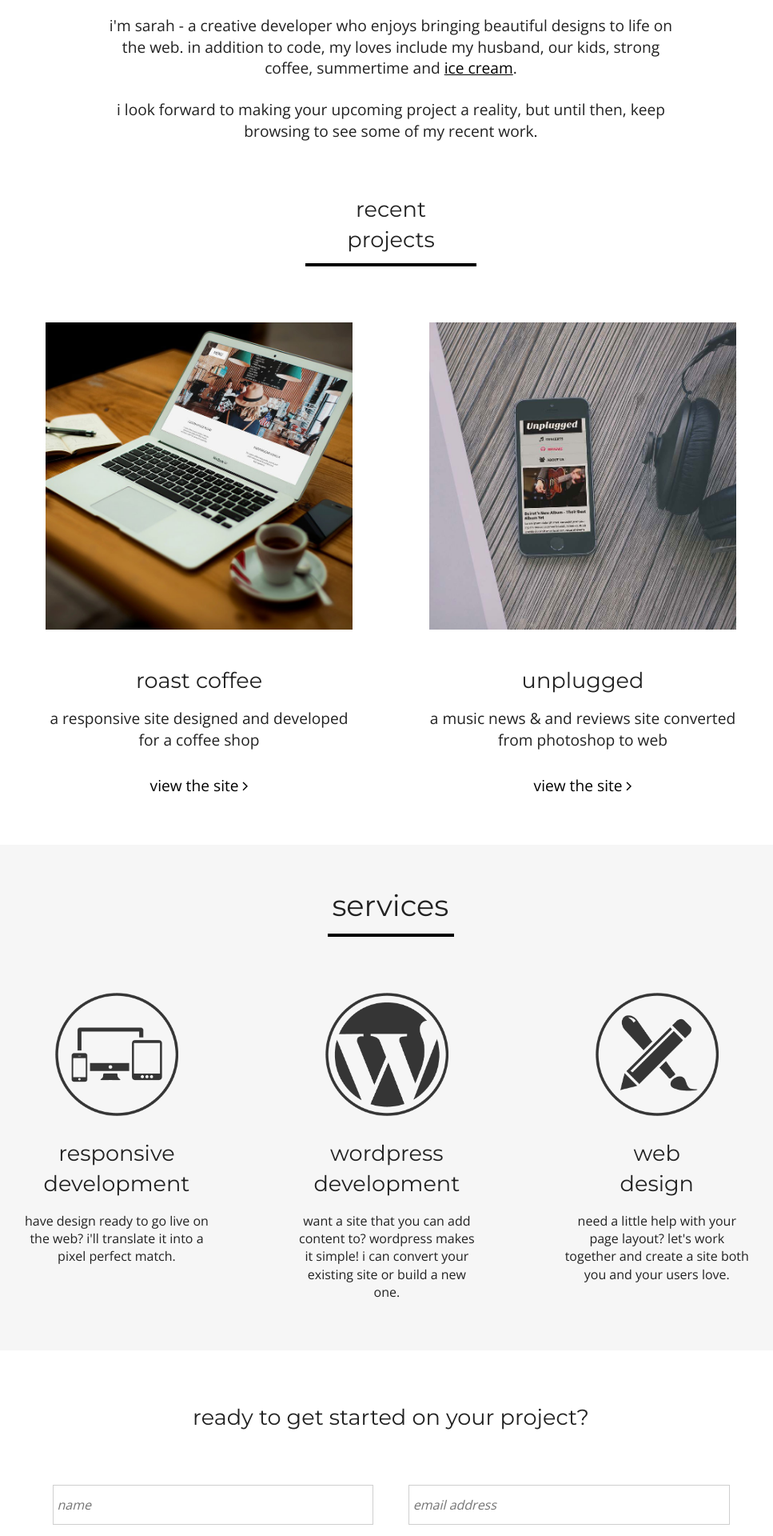
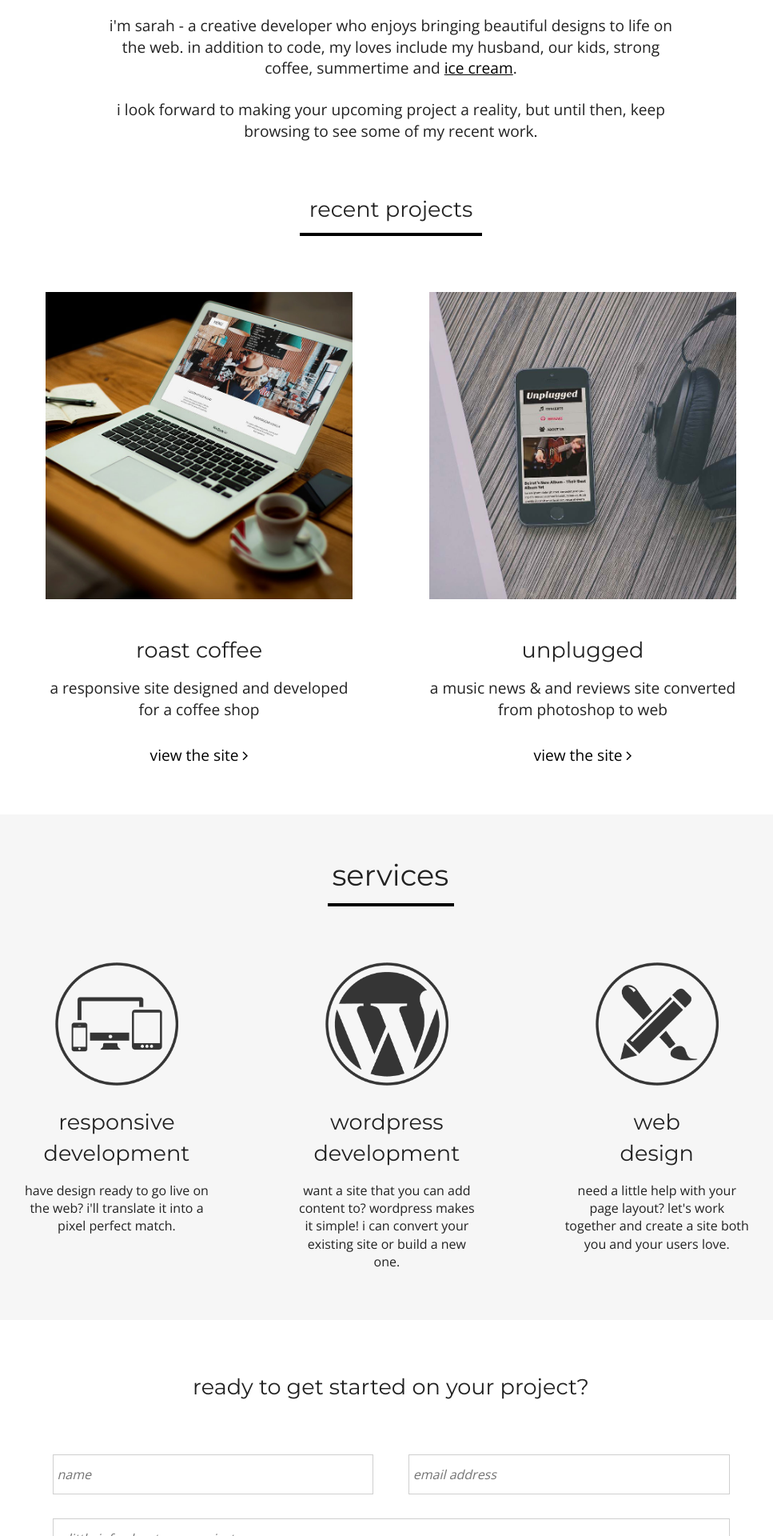
Before and after one commit to skiddhubbard/skiddhubbard.github.io, a Jekyll site: the page built from index.md, in a window 1280 px wide. Shown: the part 1009-2929 px from the top of the page at 80% size, without its empty margins (151-1118 px from the left). Built offline with Jekyll 4.4.1, drawn with Linux system fonts in a browser that asks for light colours; nearby versions of some CDN libraries.

Commit message:
changed widths

```diff
--- a/_sass/site/_base.scss
+++ b/_sass/site/_base.scss
@@ -255,7 +255,7 @@
 
 .about {
   margin: 40px auto 15px;
-  width: 90%;
+  width: 80%;
 }
 
 .about h3 {
@@ -293,7 +293,7 @@
   border-bottom: solid 4px black;
   margin: 25px auto 40px;
   padding: 5px;
-  width: 7.5em;
+  width: 8em;
 }
 
 .work-item {
```
